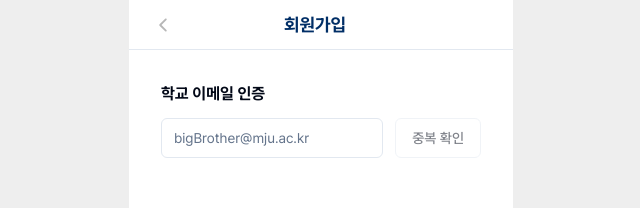
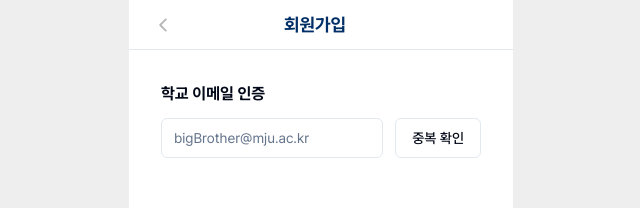
Before and after one commit to developthreefeet/big-brother-FE, a Next.js app: page /join/email in a window 1280 px wide. Shown: the top 208 px of the page, without its empty margins (319-959 px from the left). Built offline with nearby package versions, Linux system fonts and the light colour scheme.

Commit message:
feature: 이메일 중복 확인 로직 구현

```diff
--- a/src/app/join/email/page.tsx
+++ b/src/app/join/email/page.tsx
@@ -21,7 +21,9 @@ const page = () => {
     form,
     isEmailValid,
     emailDuplicationCheck,
+    isDuplicationChecked,
     isEmailDuplicated,
+    setIsDuplicationChecked,
     verificationComplete,
     handleVerifyOtp,
     setOtpVisible,
@@ -30,7 +32,7 @@ const page = () => {
     otpInput,
     otpError,
     onSubmit,
-    isVerificationButtonEnabled,
+    moveToJoin,
   } = useEmail();
 
   return (
@@ -52,30 +54,33 @@ const page = () => {
                       placeholder="bigBrother@mju.ac.kr"
                       className="mr-3"
                       {...field}
+                      onChange={(e) => {
+                        field.onChange(e);
+                        setIsDuplicationChecked(false);
+                      }}
                     />
                   </FormControl>
                   <Button
-                    type="button"
+                    type="submit"
                     variant="outline"
-                    disabled={!isEmailValid || !isEmailDuplicated}
                     onClick={emailDuplicationCheck}
                   >
                     중복 확인
                   </Button>
                 </div>
-                {isEmailValid && (
-                  <div>
-                    {isEmailDuplicated ? (
+                <div>
+                  {isDuplicationChecked &&
+                    isEmailValid &&
+                    (isEmailDuplicated ? (
                       <p className="text-sm text-red-500">
                         이미 가입된 이메일입니다.
                       </p>
                     ) : (
                       <p className="text-sm">중복 확인 완료 ✔️</p>
-                    )}
-                  </div>
-                )}
+                    ))}
+                </div>
                 <FormMessage />
-                {isVerificationButtonEnabled && (
+                {!isEmailDuplicated && isDuplicationChecked && isEmailValid && (
                   <Button
                     type="button"
                     variant="secondary"
@@ -113,9 +118,10 @@ const page = () => {
             </div>
           )}
           <Button
-            type="submit"
+            type="button"
             className="w-[320px] fixed bottom-80"
             disabled={!verificationComplete}
+            onClick={moveToJoin}
           >
             다음
           </Button>
--- a/src/features/account/model/useEmail.ts
+++ b/src/features/account/model/useEmail.ts
@@ -7,7 +7,8 @@ import { useRouter } from 'next/navigation';
 import { useState } from 'react';
 
 export const useEmail = () => {
-  const [isEmailDuplicated, setIsEmailDuplicated] = useState(true);
+  const [isEmailDuplicated, setIsEmailDuplicated] = useState(false);
+  const [isDuplicationChecked, setIsDuplicationChecked] = useState(false);
   const [otpVisible, setOtpVisible] = useState(false);
   const [verificationComplete, setVerificationComplete] = useState(false);
   const [otpInput, setOtpInput] = useState('');
@@ -37,16 +38,14 @@ export const useEmail = () => {
 
   const emailDuplicationCheck = () => {
     const email = form.getValues('email');
-    if (email) {
-      if (email.includes('test')) {
-        setIsEmailDuplicated(true);
-      } else {
-        setIsEmailDuplicated(false);
-      }
+
+    if (email.includes('test')) {
+      setIsEmailDuplicated(true);
+    } else {
+      setIsEmailDuplicated(false);
     }
+    setIsDuplicationChecked(true);
   };
-
-  const isVerificationButtonEnabled = !isEmailDuplicated && isEmailValid;
 
   const handleVerifyOtp = () => {
     //임시로 111111과 일치할 경우로 달아놓음. api 자리
@@ -60,8 +59,12 @@ export const useEmail = () => {
   };
 
   const router = useRouter();
+
   const onSubmit = (data: any) => {
     console.log(data);
+  };
+
+  const moveToJoin = () => {
     router.push('/join');
   };
 
@@ -69,8 +72,10 @@ export const useEmail = () => {
     form,
     isEmailValid,
     emailDuplicationCheck,
+    isDuplicationChecked,
     isEmailDuplicated,
     verificationComplete,
+    setIsDuplicationChecked,
     otpVisible,
     handleVerifyOtp,
     setOtpVisible,
@@ -78,6 +83,6 @@ export const useEmail = () => {
     otpInput,
     otpError,
     onSubmit,
-    isVerificationButtonEnabled,
+    moveToJoin,
   };
 };
```
